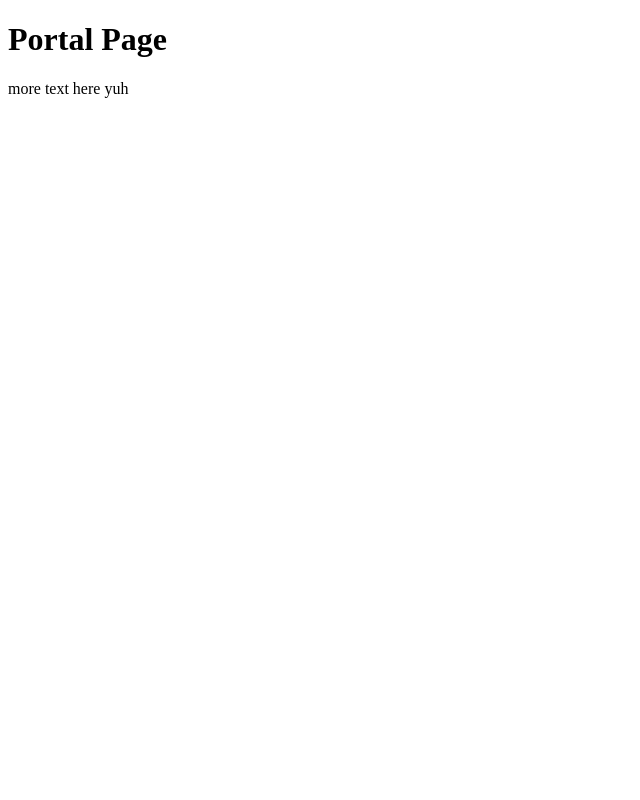
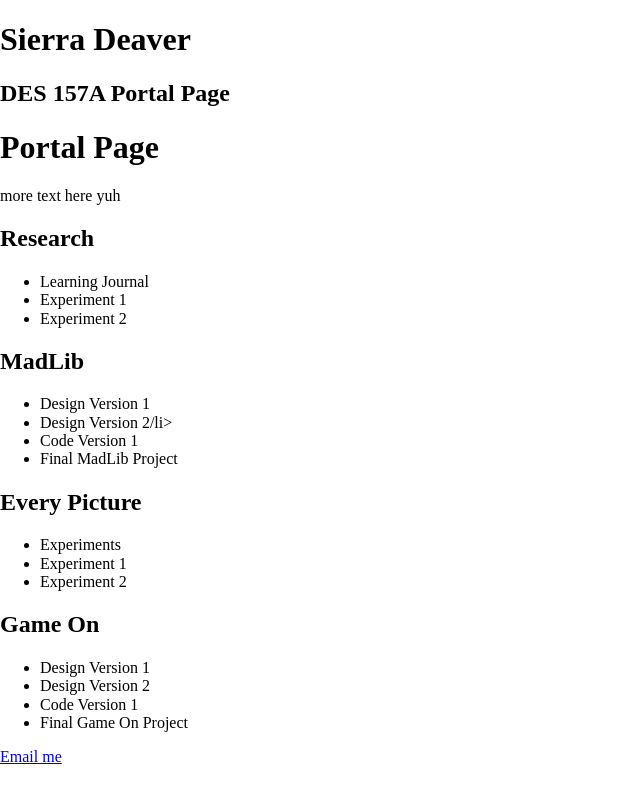
Before and after one commit to sdeaver7/des157a, a plain HTML site: page index.html in a window 1280 px wide. Shown: the whole page, without its empty margins (0-640 px from the left). Drawn offline with nearby package versions, Linux system fonts and the light colour scheme.

Commit message:
added index.html file

```diff
--- a/index.html
+++ b/index.html
@@ -4,9 +4,49 @@
     <meta charset="UTF-8">
     <meta name="viewport" content="width=device-width, initial-scale=1.0">
     <title>here is my portal page for DES 157a</title>
+    <link href="https://cdnjs.cloudflare.com/ajax/libs/normalize/8.0.1/normalize.min.css" rel="stylesheet">
+    <link rel= "stylesheet" href="style.css">
 </head>
 <body>
+    <header>
+        <div id="banner">
+            <h1>Sierra Deaver</h1>
+            <h2>DES 157A Portal Page</h2>
+        </div>
+    </header>
     <h1>Portal Page</h1>
     <p>more text here yuh</p>
+    <main>
+        <h2>Research</h2>
+        <ul>
+            <li>Learning Journal</li>
+            <li>Experiment 1</li>
+            <li>Experiment 2</li>
+          </ul>
+        <h2>MadLib</h2>
+        <ul>
+            <li>Design Version 1</li>
+            <li>Design Version 2/li>
+            <li>Code Version 1</li>
+            <li>Final MadLib Project</li>
+          </ul>
+        <h2>Every Picture</h2>
+        <ul>
+            <li>Experiments</li>
+            <li>Experiment 1</li>
+            <li>Experiment 2</li>
+          </ul>
+        <h2>Game On</h2>
+        <ul>
+            <li>Design Version 1</li>
+            <li>Design Version 2</li>
+            <li>Code Version 1</li>
+            <li>Final Game On Project</li>
+          </ul>
+    </main>
 </body>
+
+<footer>
+    <a href="mailto:&#115;&#100;&#101;&#097;&#118;&#101;&#114;&#064;&#117;&#099;&#100;&#097;&#118;&#105;&#115;&#046;&#101;&#100;&#117;">Email me</a>
+</footer>
 </html>
```
Also changed, not shown: style.css (added).
